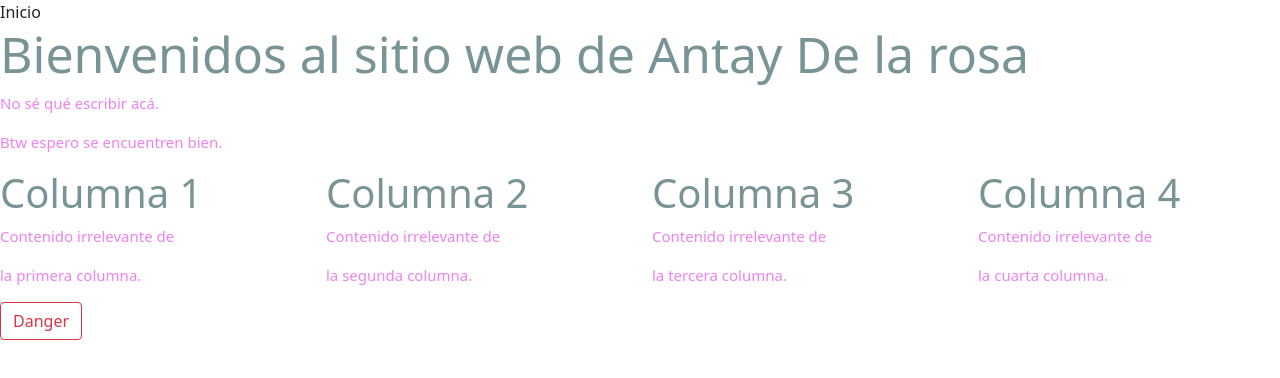
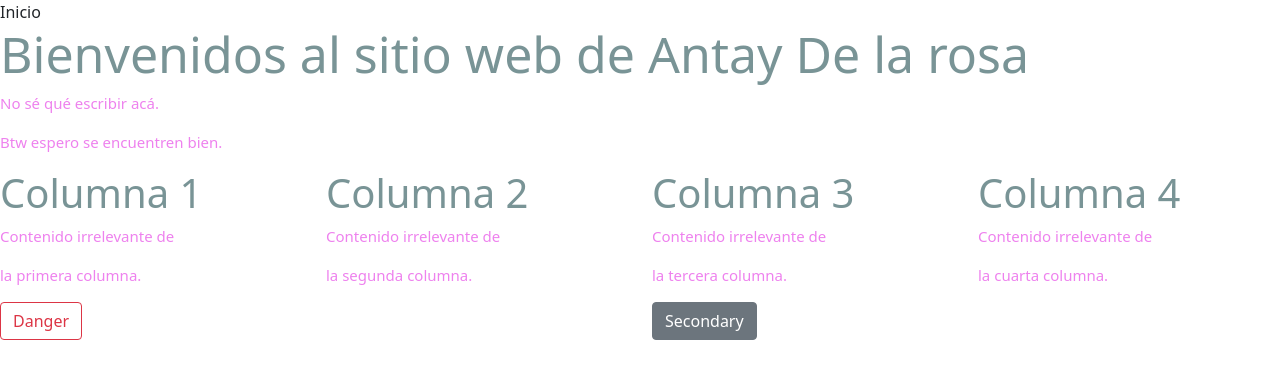
Before and after one commit to antaystuff24/antaystuff24.github.io, a plain HTML site: page index.html in a window 1280 px wide. Drawn offline with nearby package versions, Linux system fonts and the light colour scheme.

Commit message:
Update index.html

```diff
--- a/index.html
+++ b/index.html
@@ -42,6 +42,7 @@ crossorigin="anonymous"></script>
    <h3>Columna 3</h3>
   <p>Contenido irrelevante de</p>
   <p>la tercera columna.</p>
+    <button type="button" class="btn btn-secondary">Secondary</button>
   </div>
 
   <div class="col-3">
```
